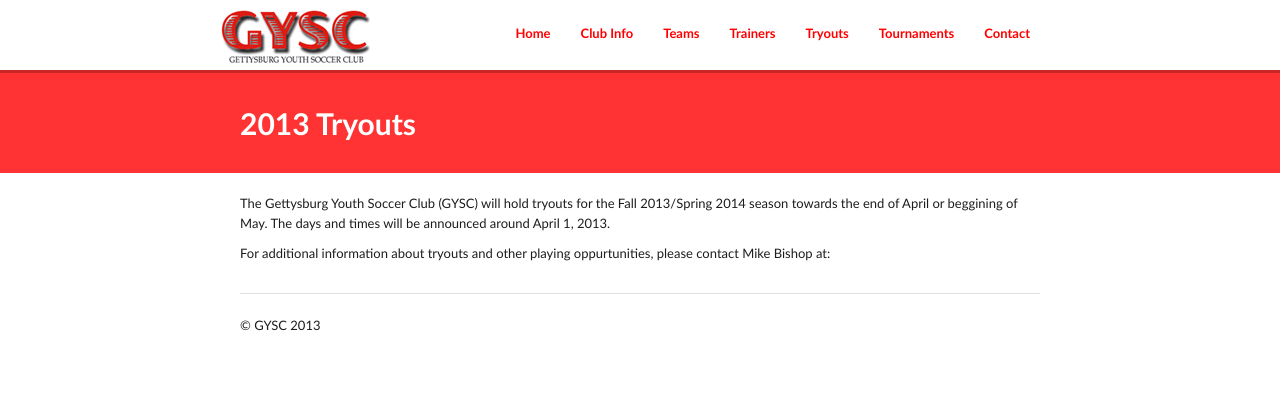
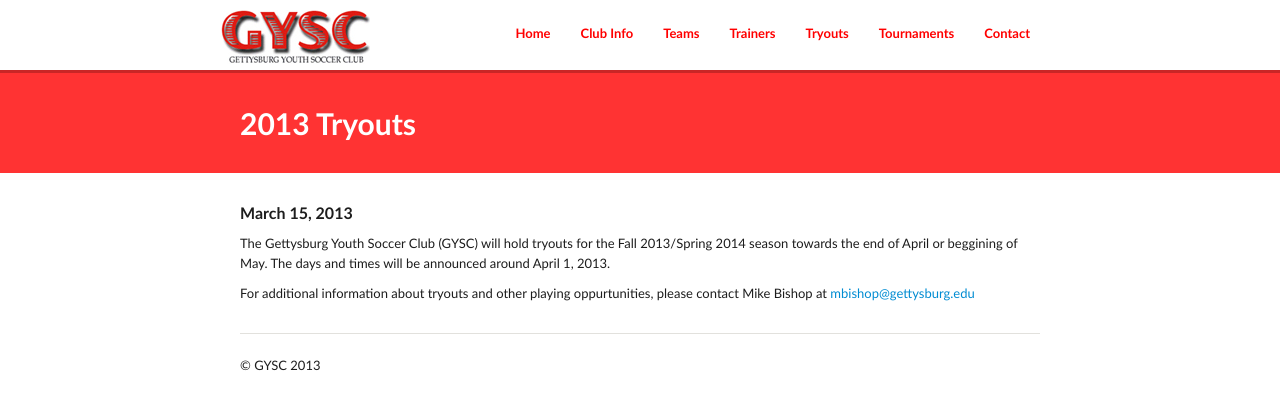
Before and after one commit to GYSC/gysc.github.com, a Jekyll site: the page built from _posts/2013-03-05-test-headline2.md, in a window 1280 px wide. Shown: the top 410 px of the page. Built offline with Jekyll 4.4.1, drawn with Linux system fonts in a browser that asks for light colours; Markdown is read by kramdown in place of the engine named in the settings.

Commit message:
Update 2013-03-05-test-headline2.md

```diff
--- a/_posts/2013-03-05-test-headline2.md
+++ b/_posts/2013-03-05-test-headline2.md
@@ -5,6 +5,8 @@
 tags: gettysburg youth soccer club, gettysburg, youth, soccer, club, contact
 permalink: /headline/2013-tryouts/index.html
 ---
+####March 15, 2013
+
 The Gettysburg Youth Soccer Club (GYSC) will hold tryouts for the Fall 2013/Spring 2014 season towards the end of April or beggining of May. The days and times will be announced around April 1, 2013.
 
-For additional information about tryouts and other playing oppurtunities, please contact Mike Bishop at:
+For additional information about tryouts and other playing oppurtunities, please contact Mike Bishop at <a href="mailto:mbishop@gettysburg.edu">mbishop@gettysburg.edu</a>
```
